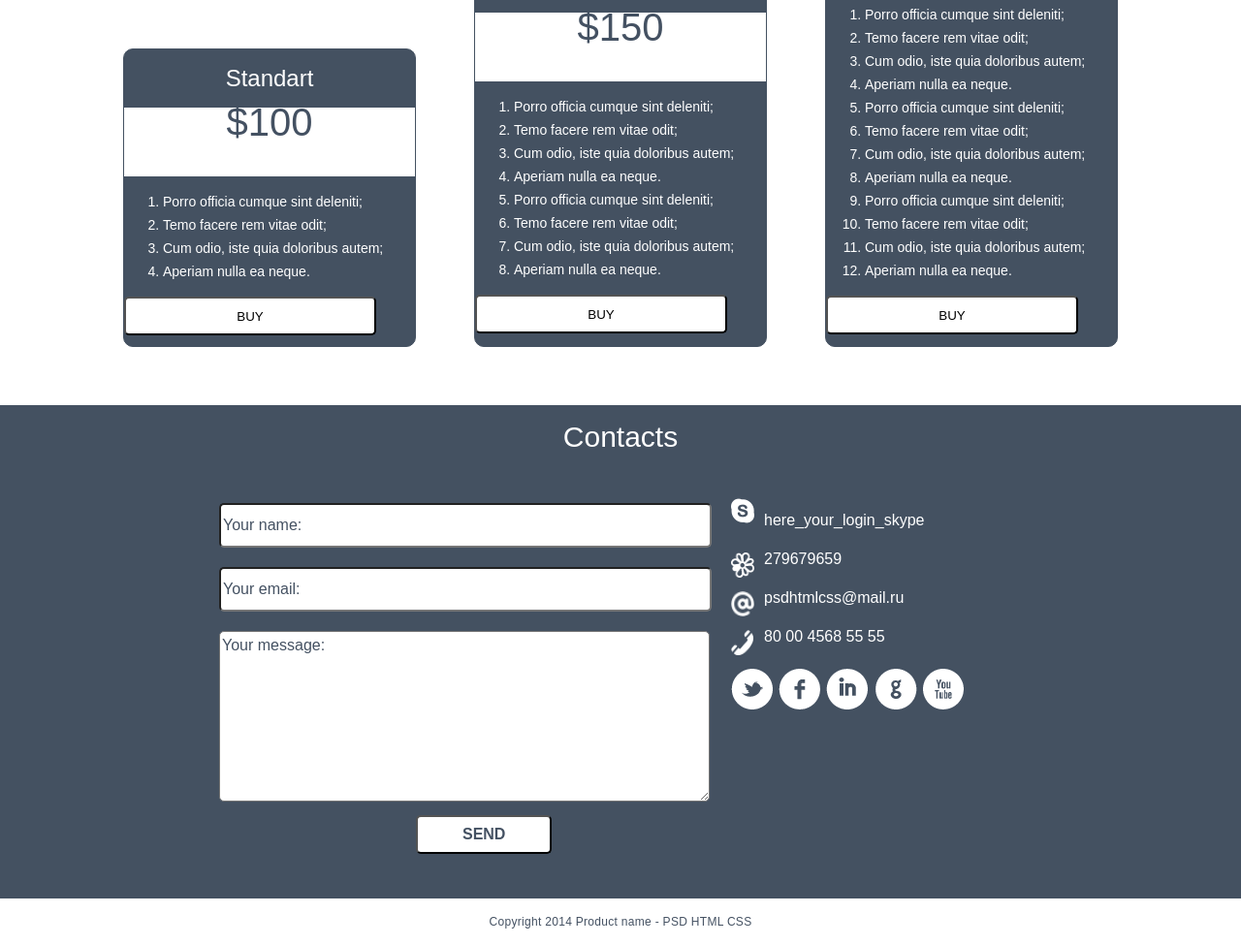
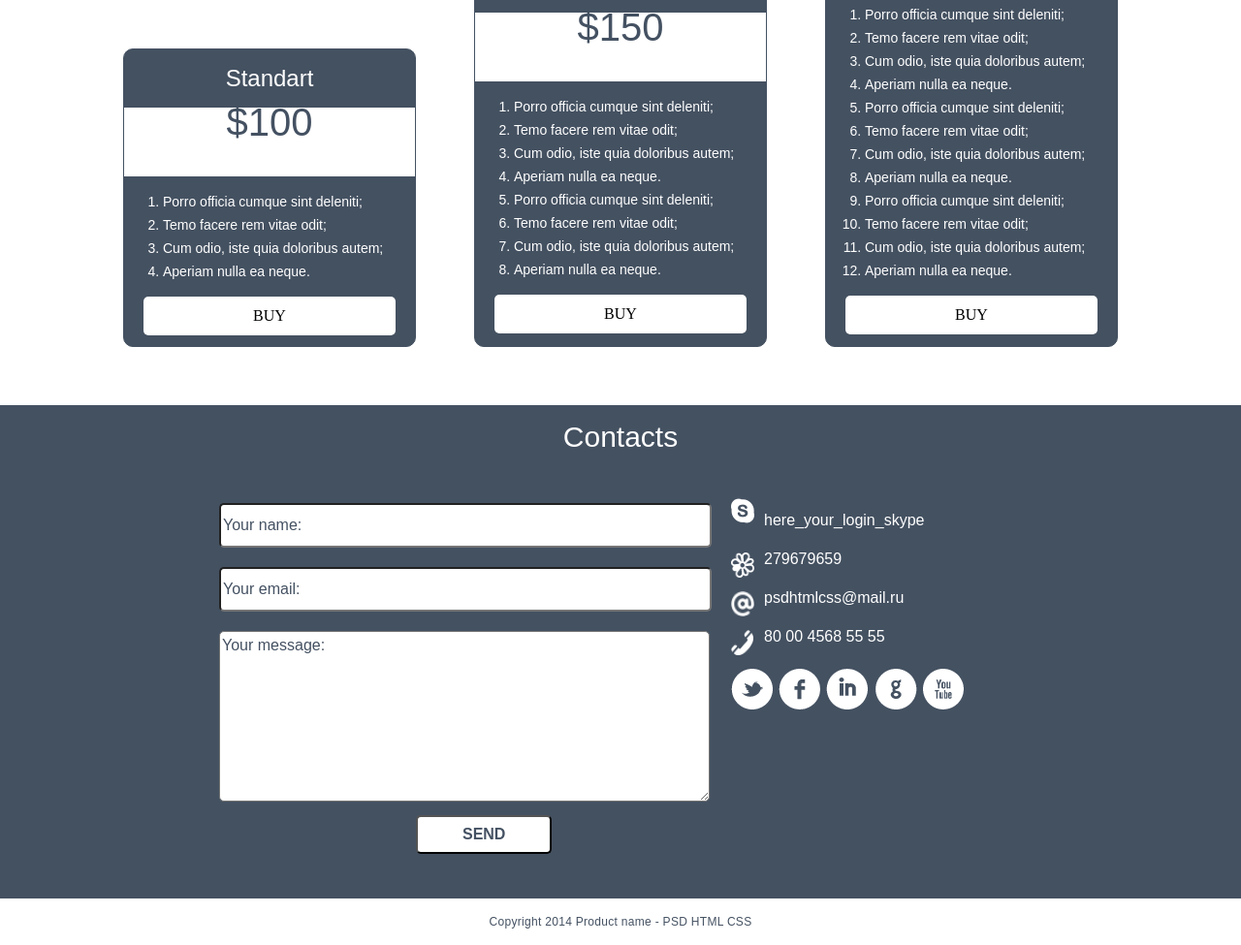
Before and after one commit to Ruzzyy/HTML5CSS3Homework, a plain HTML site: page Boryan_Ruzanna.lesson2/index.html in a window 1280 px wide. Shown: the part 2282-3257 px from the top of the page at 97% size. Drawn offline with Linux system fonts and the light colour scheme.

Commit message:
конечный вариант

```diff
--- a/Boryan_Ruzanna.lesson2/index.html
+++ b/Boryan_Ruzanna.lesson2/index.html
@@ -189,10 +189,10 @@
             <li>Cum odio, iste quia doloribus autem;</li>
             <li>Aperiam nulla ea neque.</li>
         </ol>
-        <form>
-            <input type="submit" value="BUY">
-        </form>
-    </div>
+          <a href="#" class="button">
+              <span class="button_title">Buy</span>
+          </a>
+      </div>
     <div class="box2">
         <h4>Premium</h4>
         <p> $150</p>
@@ -206,9 +206,9 @@
             <li>Cum odio, iste quia doloribus autem;</li>
             <li>Aperiam nulla ea neque.</li>
         </ol>
-        <form>
-            <input type="submit" value="BUY">
-        </form>
+        <a href="#" class="button">
+            <span class="button_title">Buy</span>
+        </a>
     </div>
     <div class="box3">
         <h4>Lux</h4>
@@ -227,9 +227,9 @@
             <li>Cum odio, iste quia doloribus autem;</li>
             <li>Aperiam nulla ea neque.</li>
         </ol>
-        <form>
-            <input type="submit" value="BUY">
-        </form>
+        <a href="#" class="button">
+            <span class="button_title">Buy</span>
+        </a>
     </div>
 </section>
 
--- a/Boryan_Ruzanna.lesson2/style.css
+++ b/Boryan_Ruzanna.lesson2/style.css
@@ -249,11 +249,29 @@ figcaption p {
 }
 
 /*------------глава Price----------------*/
+
 .price {
     display: flex;
     width: 1280px;
     height: 556px;
     justify-content: center;
+}
+
+.button {
+    display: flex;
+    border-radius: 5px;
+    background-color: #ffffff;
+    width: 260px;
+    height: 40px;
+    margin: 0 auto;
+    text-decoration: none;
+    margin-bottom: 10px;
+}
+
+.button_title {
+    margin: auto;
+    color: black;
+    text-transform: uppercase;
 }
 
  h3 {
```
